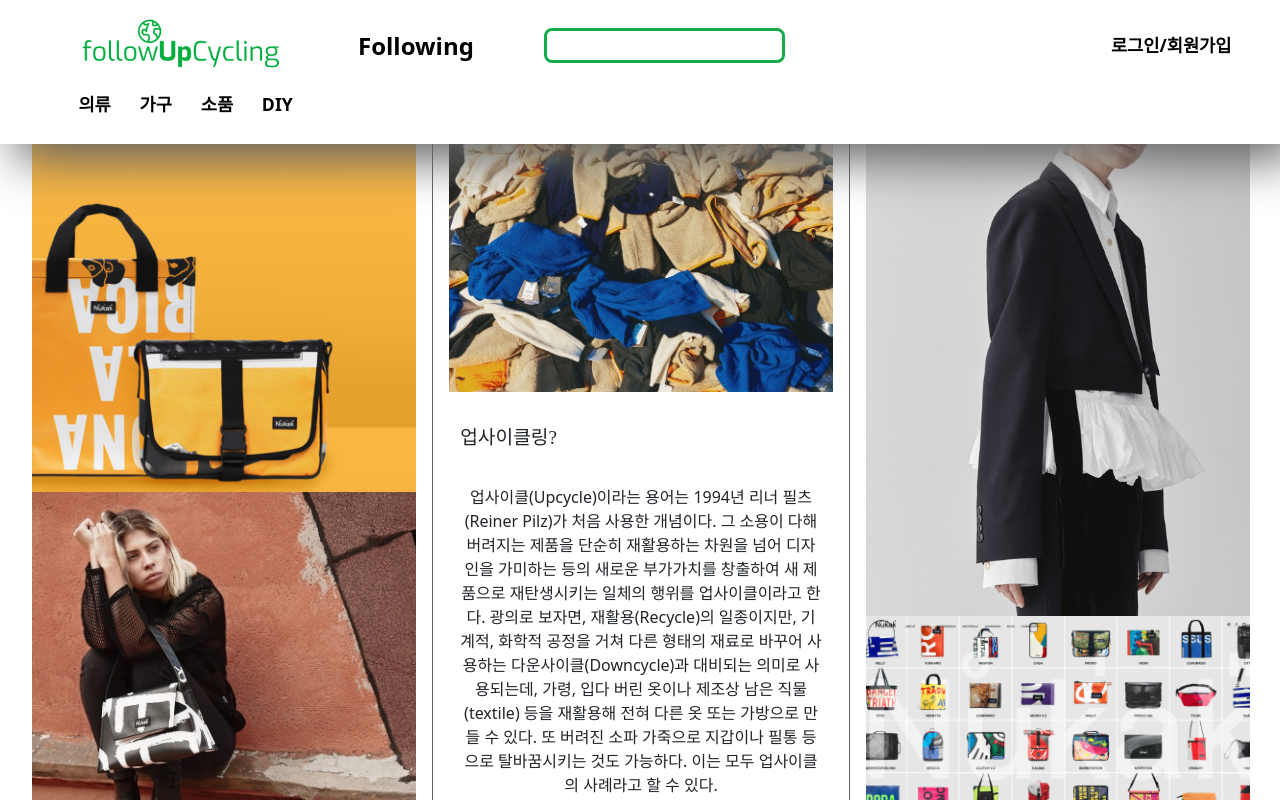
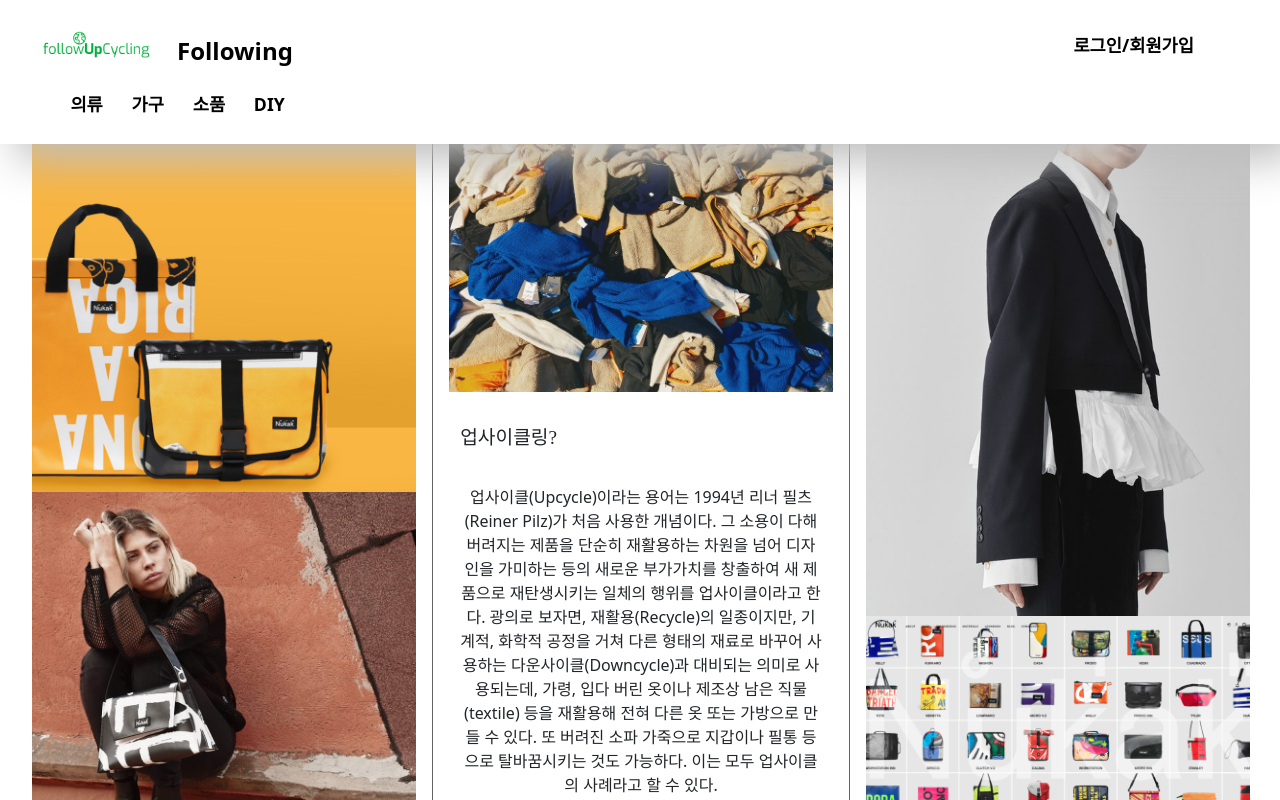
Before and after one commit to zoonong/modubanchan_front, a React (Create React App) app: page /#/ in a window 1280 px wide. Shown: the top 800 px of the page. Built offline with nearby package versions, Linux system fonts and the light colour scheme; a web font is replaced by a local one.

Commit message:
tap css 수정

```diff
--- a/src/components/Tap.js
+++ b/src/components/Tap.js
@@ -31,6 +31,7 @@ const Tap = ({ isLoggedIn, setIsLoggedIn }) => {
   return (
     <header className={cx("Tap")}>
       <nav className={cx("Bar")}>
+        <div className={cx("TitleBox")}>
           <Link to="/">
             <img
               src={require("../images/logo.png")}
@@ -38,10 +39,12 @@ const Tap = ({ isLoggedIn, setIsLoggedIn }) => {
               className={cx("Title")}
             />
           </Link>
+        </div>
+        <div className={cx("FollowingBox")}>
           <Link to="/Feed">
             <button className={cx("Following")}>Following</button>
           </Link>
-        <input type="text" className={cx("Input")} />
+        </div>
         {isLoggedIn ? (
           <div className={cx("Icons")}>
             <Link to="/MyPage">
--- a/src/styles/Tap/Tap.module.scss
+++ b/src/styles/Tap/Tap.module.scss
@@ -12,55 +12,48 @@ $green: #18ab4b;
   flex-direction: column;
   padding: 1rem;
   text-decoration: none;
-  box-shadow: 1rem 1rem 3rem rgb(100, 100, 100);
+  box-shadow: 1rem 1rem 2.5rem rgb(190, 190, 190);
   .Bar {
+    width: 100%;
+    height: 3.7rem;
+    align-items: center;
     display: flex;
-    flex-direction: row;
-    align-items: center;
+    .TitleBox {
+      width: 15%;
       .Title {
-      flex: 1;
-      padding: 0.1rem;
-      width: 13rem;
-      height: 3.7rem;
+        width: 80%;
+        margin-left: 20%;
         border: none;
-      margin-left: 4rem;
+        display: inline-block;
         cursor: pointer;
         &:hover {
           border: none;
           outline: none;
         }
       }
+    }
+    .FollowingBox {
+      width: 65%;
       .Following {
-      flex: 3;
         color: darker($gray, 3%);
         font-size: 1.5rem;
         font-weight: bold;
-      margin-left: 4rem;
+        margin-left: 3%;
+        margin-top: 0.7rem;
         background-color: white;
         border: none;
+        display: inline-block;
         cursor: pointer;
         &:hover {
           border: none;
           outline: none;
         }
       }
-    .Input {
-      flex: 2;
-      height: 2.2rem;
-      border-radius: 0.5rem;
-      margin-left: 4rem;
-
-      border: solid $green;
-      &:focus {
-        outline: 2px solid lighten($green, 5%);
-        border: solid white;
-      }
     }
     .Icons {
-      flex: 1;
       text-align: right;
-      margin-right: 4rem;
-      margin-left: 20rem;
+      width: 17%;
+      display: inline-block;
       .Icon {
         margin: 0.7rem;
         &:hover {
@@ -89,7 +82,7 @@ $green: #18ab4b;
   }
   .Category {
     display: flex;
-    margin-left: 3rem;
+    margin-left: 2.5rem;
     .Item {
       display: inline-block;
       background-color: transparent;
```
Lines whose indentation alone changed are shown as unchanged.
